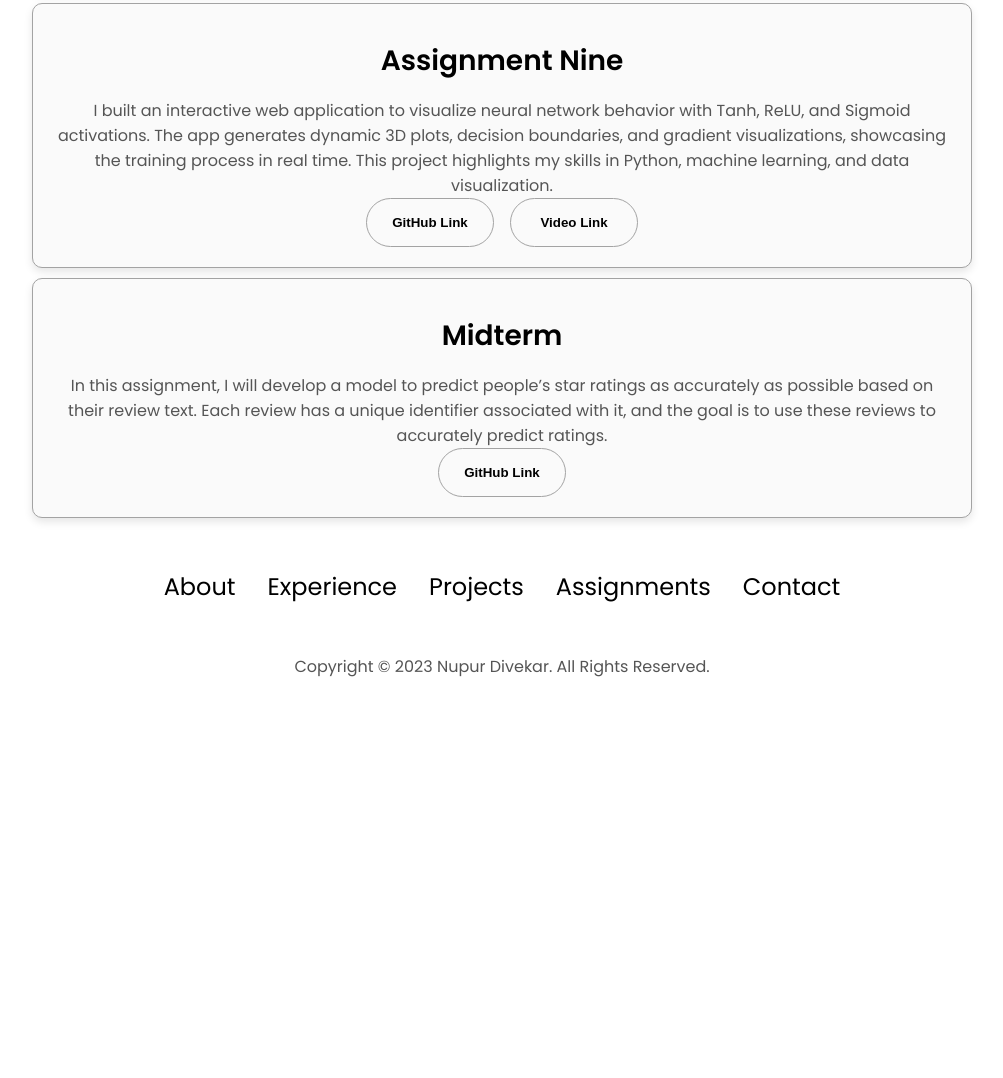
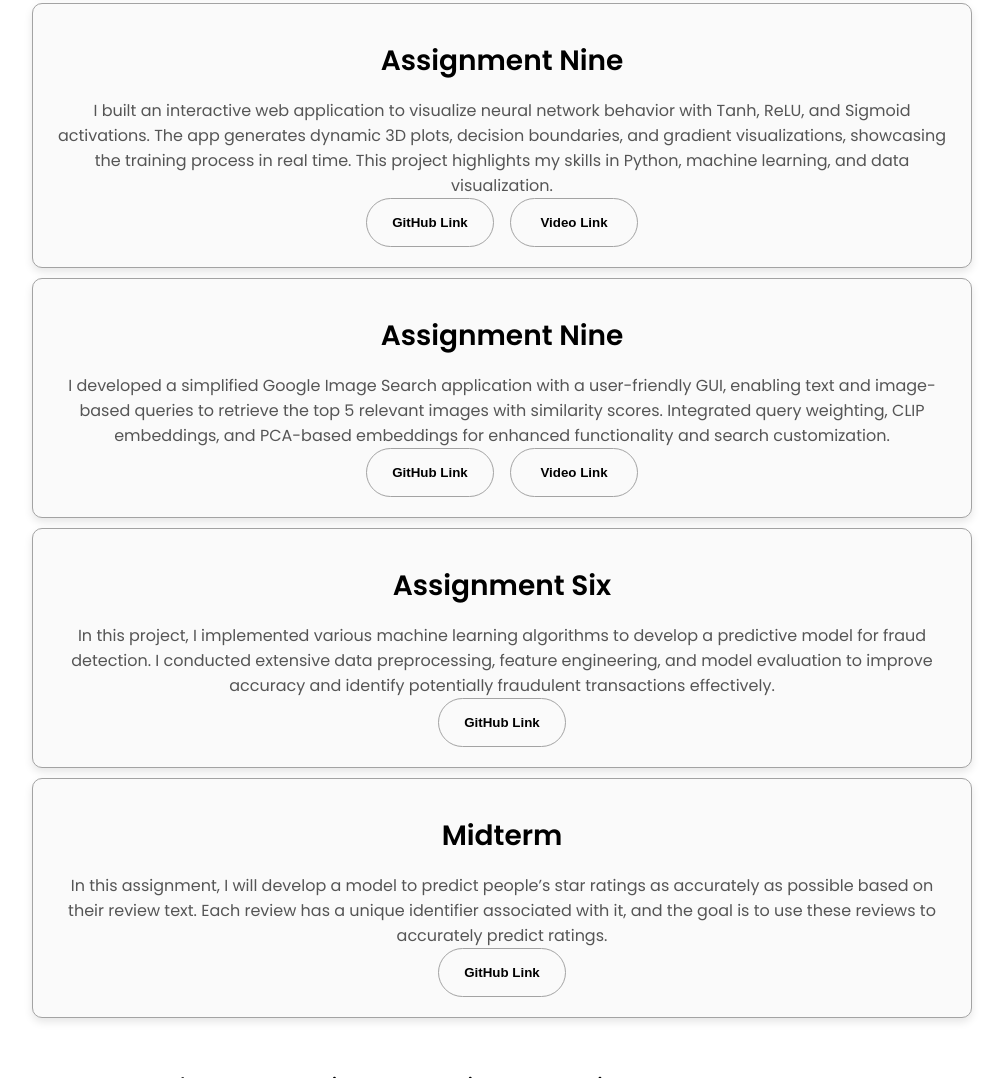
Before and after one commit to nupurdivekar/nupurdivekar.github.io, a plain HTML site: page assignments.html in a window 1280 px wide. Shown: the part 1854-2932 px from the top of the page, without its empty margins (138-1141 px from the left). Before the commit the page ends 2580 px from the top, so only its background shows below. Drawn offline with Linux system fonts and the light colour scheme.

Commit message:
added assignment 10 and extra credit

```diff
--- a/assignments.html
+++ b/assignments.html
@@ -152,6 +152,34 @@ Video Link
 </div>
 </div>
 </div>
+<!-- Assignment Ten -->
+<div class="details-container color-container">
+  <h2 class="experience-sub-title project-title">Assignment Nine</h2>
+  <p> I developed a simplified Google Image Search application with a user-friendly GUI, enabling text and image-based queries to retrieve the top 5 relevant images with similarity scores. Integrated query weighting, CLIP embeddings, and PCA-based embeddings for enhanced functionality and search customization. </p>
+  <div class="btn-container">
+    <button class="btn btn-color-2 project-btn" onclick="location.href='https://github.com/nupurdivekar/ndivekar-assignment-10.git'">
+      GitHub Link
+    </button>
+    <button class="btn btn-color-2 project-btn" onclick="location.href='https://youtu.be/qWZEjhMOnak'">
+Video Link
+</button>
+  </div>
+</div>
+</div>
+</div>
+<!-- Extra Credit -->
+<div class="details-container color-container">
+  <h2 class="experience-sub-title project-title">Assignment Six</h2>
+  <p> In this project, I implemented various machine learning algorithms to develop a predictive model for fraud detection. I conducted extensive data preprocessing, feature engineering, and model evaluation to improve accuracy and identify potentially fraudulent transactions effectively. </p>
+  <div class="btn-container">
+    <button class="btn btn-color-2 project-btn" onclick="location.href='https://github.com/nupurdivekar/cs506-extra-credit .git'">
+      GitHub Link
+    </button>
+
+  </div>
+</div>
+</div>
+</div>
   <!-- Midterm Assignment -->
         <div class="details-container color-container">
           <h2 class="experience-sub-title project-title">Midterm</h2>
```
